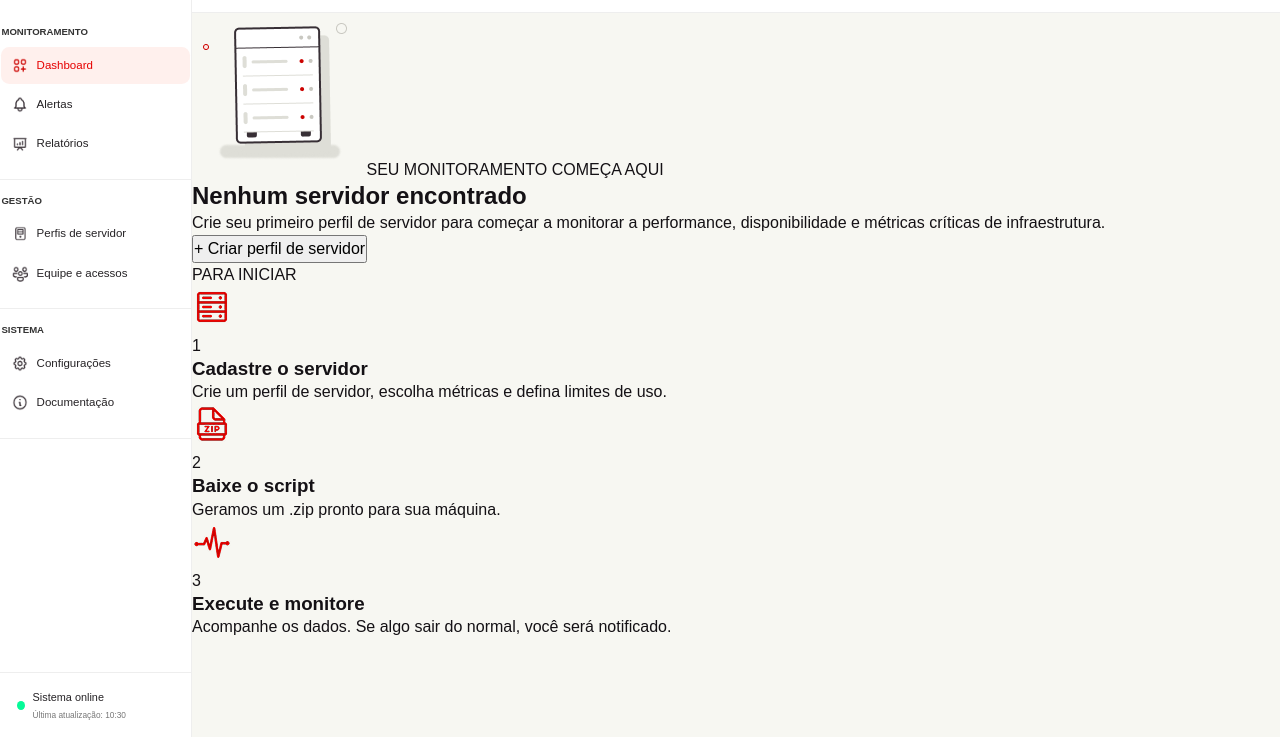
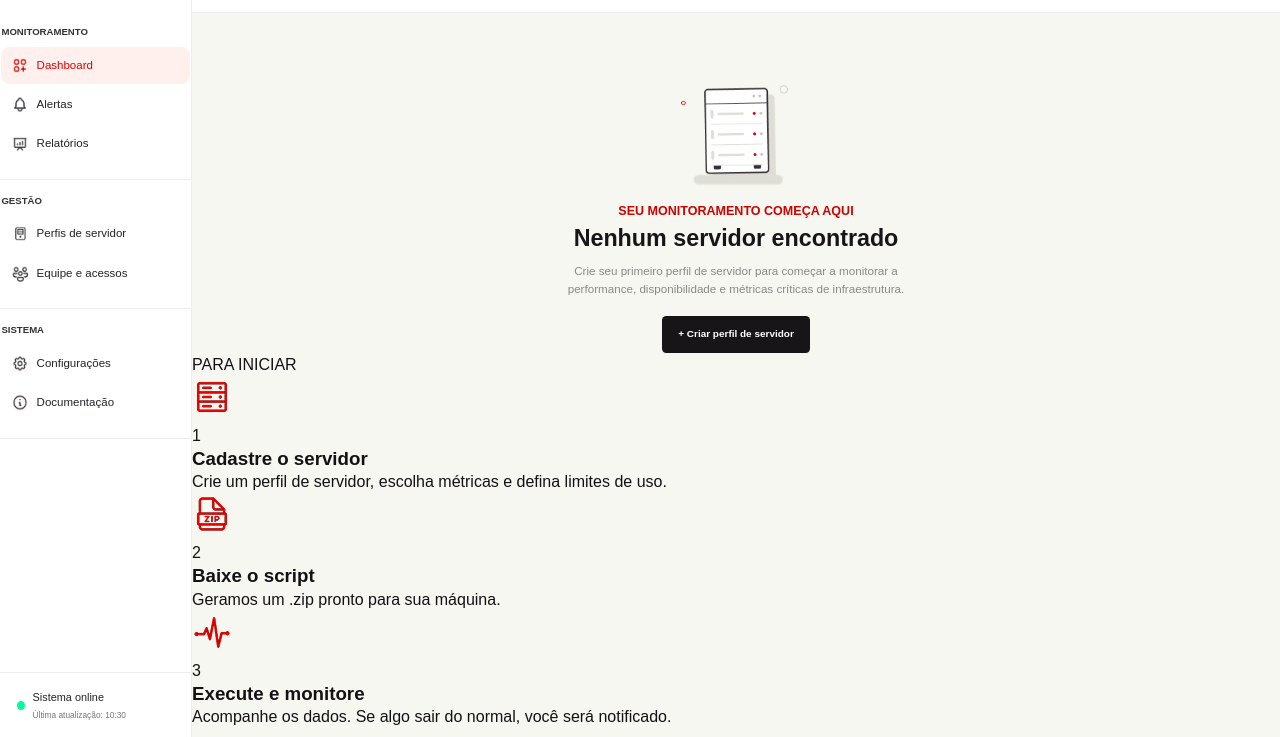
Before and after one commit to Core-Trace/CoreTrace-website, a website: page public/pages/inicioDashboard.html in a window 1280 px wide. Shown: the part 63-800 px from the top of the page. Drawn offline with Linux system fonts and the light colour scheme.

Commit message:
feat: adicionando css ao centro da pagina, onde cria servidor

```diff
--- a/public/css/inicioDashboard.css
+++ b/public/css/inicioDashboard.css
@@ -205,3 +205,58 @@ body {
     display: flex;
     flex-direction: column;
 }
+.principal {
+    height: 90.74vh;
+    padding-top: 13.89vh;
+    overflow: hidden;
+}
+
+.sem-servidor {
+    display: flex;
+    flex-direction: column;
+    align-items: center;
+}
+
+.imagem-espera {
+    margin-top: -5.79vh;
+    width: 9.77vw;
+    height: auto;
+    margin-bottom: 0.58vh;
+}
+
+.aviso {
+    color: #ca0303;
+    font-size: 0.98vw;
+    font-weight: bold;
+    margin-bottom: 0.58vh;
+}
+
+.sem-servidor h1 {
+    font-size: 1.82vw;
+    font-weight: bold;
+    color: #181518;
+    margin-bottom: 1.16vh;
+}
+
+.descricao {
+    width: 30.6vw;
+    text-align: center;
+    font-size: 0.91vw;
+    color: #888888;
+}
+.botao-criar {
+    height: 4.63vh;
+    margin-top: 2.31vh;
+    padding: 0 1.3vw;
+    border: none;
+    border-radius: 0.33vw;
+    background-color: #181518;
+    color: #ffffff;
+    font-size: 0.78vw;
+    font-weight: bold;
+    cursor: pointer;
+}
+
+.botao-criar:hover {
+    background-color: #302d30;
+}
```
